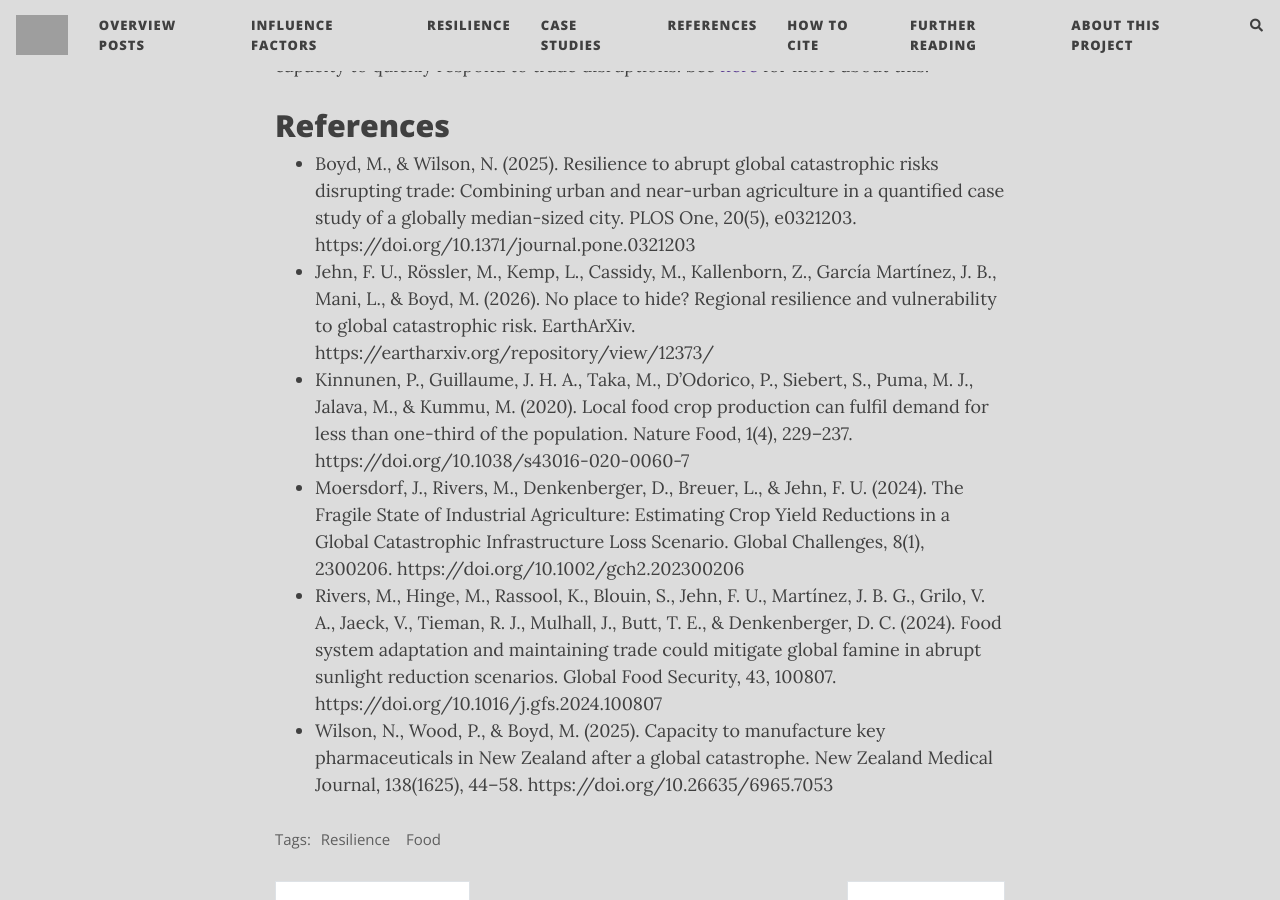
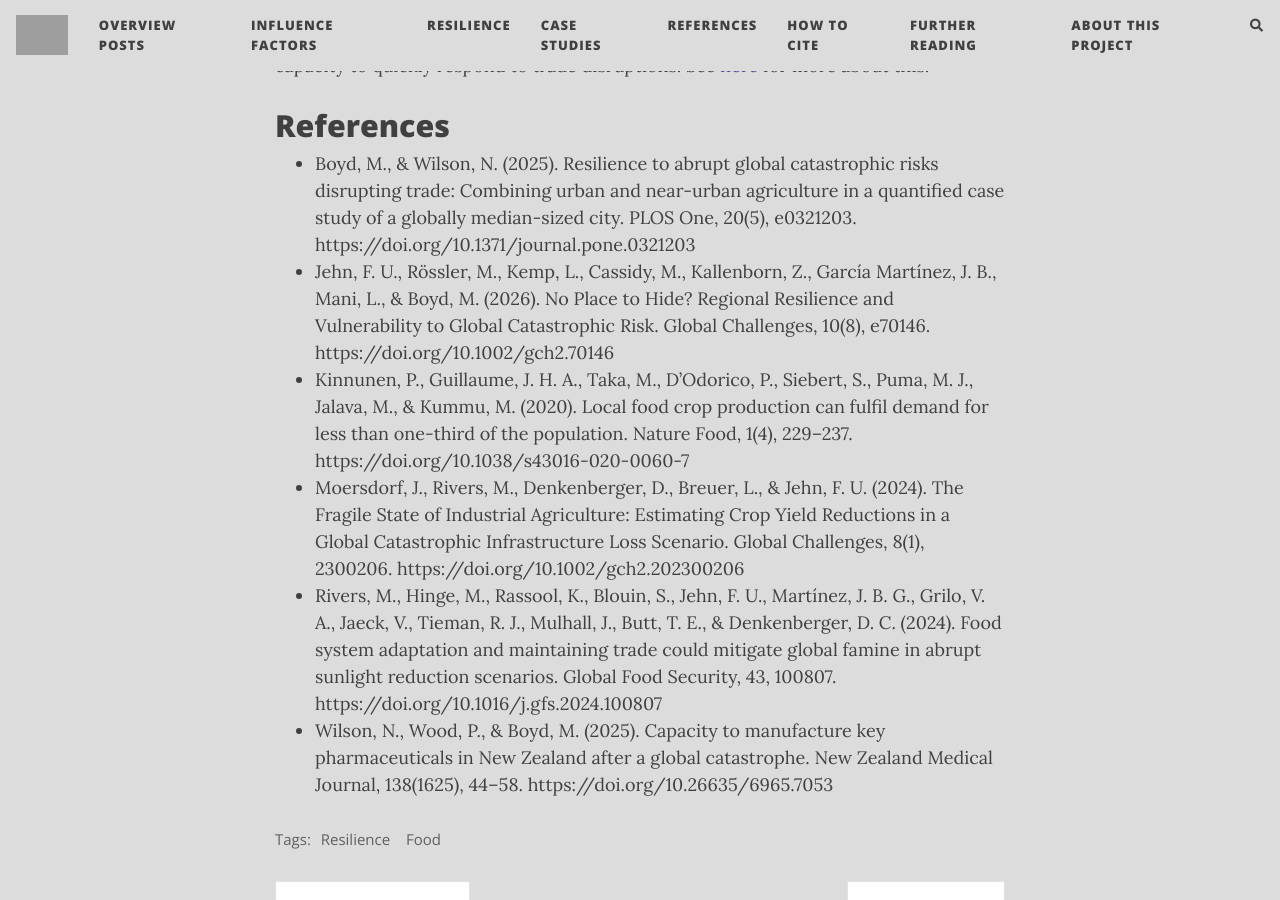
Before and after one commit to florianjehn/Societal_Collapse, a Jekyll site: the page built from _posts/2026-06-12-alone.md, in a window 1280 px wide and 900 px high, scrolled down 6766 px. Built offline with Jekyll 4.4.1, drawn with Linux system fonts in a browser that asks for light colours; nearby versions of some CDN libraries; comment, search, counter and statistics services are not loaded; grey boxes are pictures that could not be loaded.

Commit message:
Update 2026-06-12-alone.md

```diff
--- a/_posts/2026-06-12-alone.md
+++ b/_posts/2026-06-12-alone.md
@@ -61,7 +61,7 @@ The argument I want to make here is not that societal collapse could not be surv
 
 # References
 * Boyd, M., & Wilson, N. (2025). Resilience to abrupt global catastrophic risks disrupting trade: Combining urban and near-urban agriculture in a quantified case study of a globally median-sized city. PLOS One, 20(5), e0321203. https://doi.org/10.1371/journal.pone.0321203
-* Jehn, F. U., Rössler, M., Kemp, L., Cassidy, M., Kallenborn, Z., García Martínez, J. B., Mani, L., & Boyd, M. (2026). No place to hide? Regional resilience and vulnerability to global catastrophic risk. EarthArXiv. https://eartharxiv.org/repository/view/12373/
+* Jehn, F. U., Rössler, M., Kemp, L., Cassidy, M., Kallenborn, Z., García Martínez, J. B., Mani, L., & Boyd, M. (2026). No Place to Hide? Regional Resilience and Vulnerability to Global Catastrophic Risk. Global Challenges, 10(8), e70146. https://doi.org/10.1002/gch2.70146
 * Kinnunen, P., Guillaume, J. H. A., Taka, M., D’Odorico, P., Siebert, S., Puma, M. J., Jalava, M., & Kummu, M. (2020). Local food crop production can fulfil demand for less than one-third of the population. Nature Food, 1(4), 229–237. https://doi.org/10.1038/s43016-020-0060-7
 * Moersdorf, J., Rivers, M., Denkenberger, D., Breuer, L., & Jehn, F. U. (2024). The Fragile State of Industrial Agriculture: Estimating Crop Yield Reductions in a Global Catastrophic Infrastructure Loss Scenario. Global Challenges, 8(1), 2300206. https://doi.org/10.1002/gch2.202300206
 * Rivers, M., Hinge, M., Rassool, K., Blouin, S., Jehn, F. U., Martínez, J. B. G., Grilo, V. A., Jaeck, V., Tieman, R. J., Mulhall, J., Butt, T. E., & Denkenberger, D. C. (2024). Food system adaptation and maintaining trade could mitigate global famine in abrupt sunlight reduction scenarios. Global Food Security, 43, 100807. https://doi.org/10.1016/j.gfs.2024.100807
```
